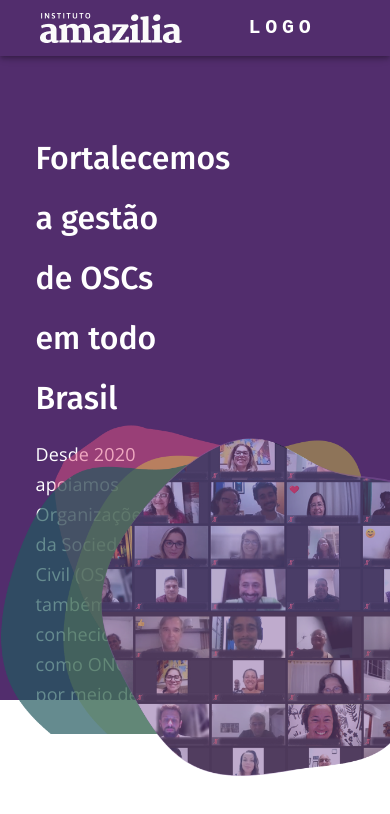
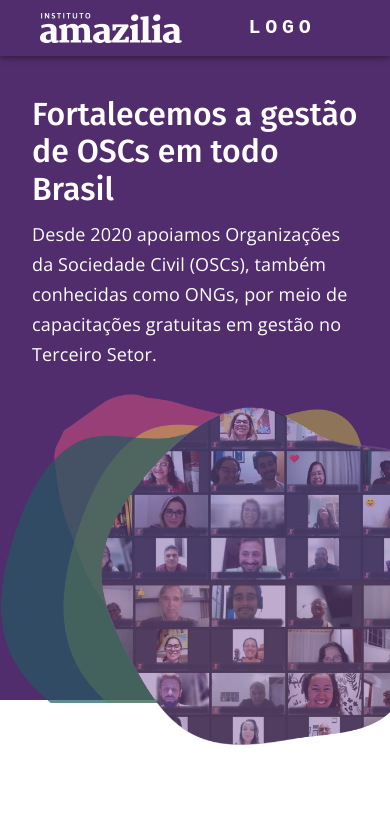
Before and after one commit to institutoamazilia/amazilia, a React (Vite) app: page / in a window 390 px wide. Shown: the top 814 px of the page. Built offline with nearby package versions, Linux system fonts and the light colour scheme.

Commit message:
mobile version header

```diff
--- a/src/components/header/Header.tsx
+++ b/src/components/header/Header.tsx
@@ -8,16 +8,16 @@ import Container from '@mui/material/Container';
 
 export default function Header() {
   return (
-    <Box bgcolor="#522D6D" sx={{width: "100%", height: 700, display: "flex", position: "relative", justifyContent: "space-between", paddingTop: "8rem", flexDirection: { xs: 'column', md: 'row' }}}>
-        <div style={{ gap: "1rem", display: "flex", justifyContent: "center", alignContent: "center", alignItems: "center", maxWidth: "50%"}}>
-            <Container style={{ width: "80%"}}>
-                <Typography lineHeight={"60px"} fontFamily="Fira Sans" color="white" variant="h3" gutterBottom>{dataHeader.title}</Typography>
+    <Box bgcolor="#522D6D" sx={{width: "100%", height: 700, display: "flex", position: "relative", justifyContent: "space-between", paddingTop: { xs: '6rem', md: '8rem' }, flexDirection: { xs: 'column', md: 'row' }}}>
+        <Box sx={{ gap: "1rem", display: "flex", justifyContent: "center", alignContent: "center", alignItems: "center",  maxWidth: {xs: "100%", sm: "50%"}, paddingLeft:"2rem", paddingRight:"2rem"}}>
+            <Box sx={{ width: {xs: "100%", sm: "80%"}}}>
+                <Typography  fontFamily="Fira Sans" color="white" variant="h3" gutterBottom>{dataHeader.title}</Typography>
                 <Typography lineHeight={"30px"} fontFamily="Open Sans" color="white"  variant="h6" gutterBottom>{dataHeader.subtitle}</Typography>
-            </Container>
-         </div>
-        <div style={{justifyContent: "flex-end", position:"absolute", right: 0, bottom: "-89px"}}>
+            </Box>
+         </Box>
+        <Box sx={{justifyContent: "flex-end", position:"absolute", right: 0, bottom: {xs: "-58px", sm: "-89px"} }}>
             <img style={{ width: "100%", height: "100%", objectFit: "contain"}} src={dataHeader.img} alt="foto equipe amazilia"/>
-        </div>
+        </Box>
     </Box>
   )
 }
```
